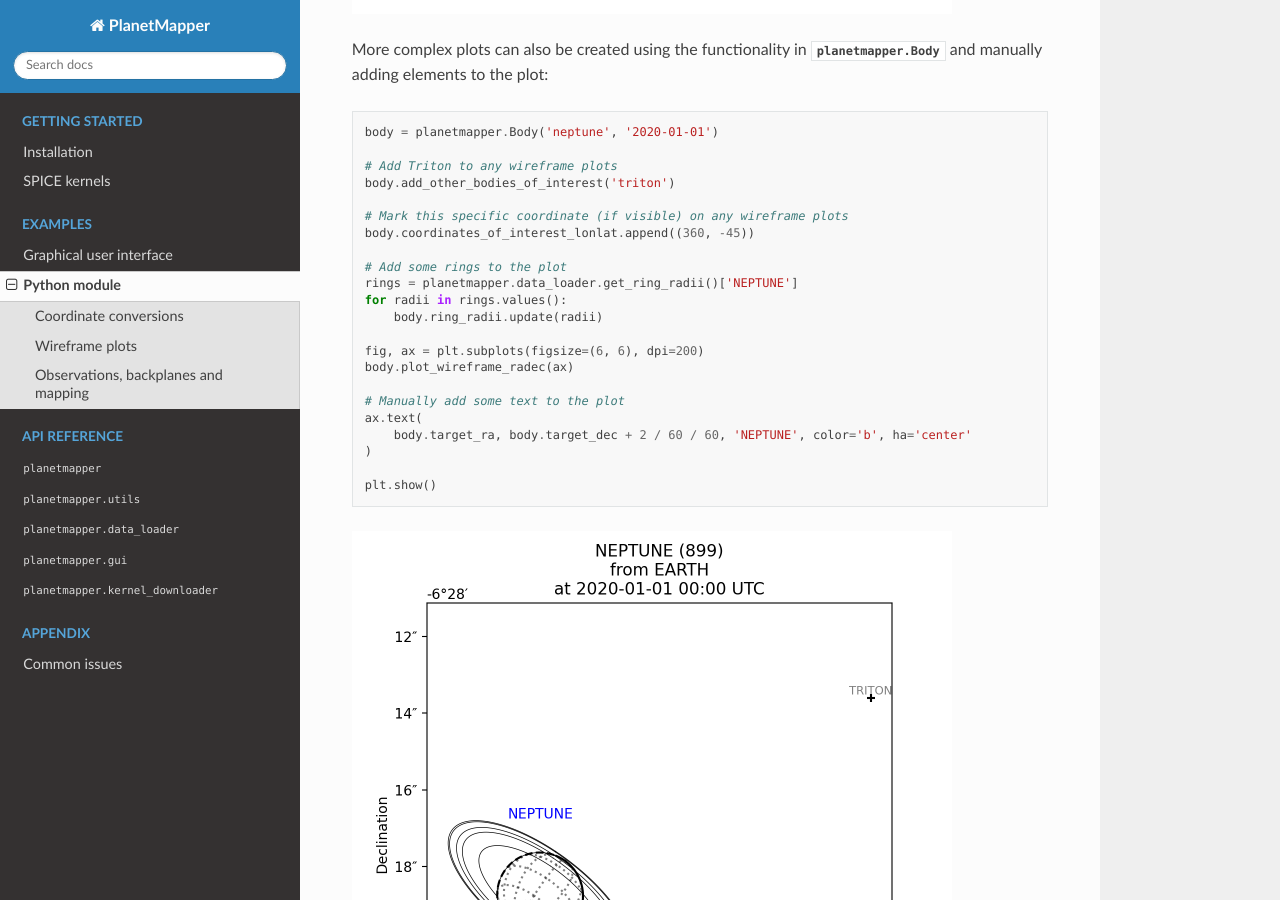
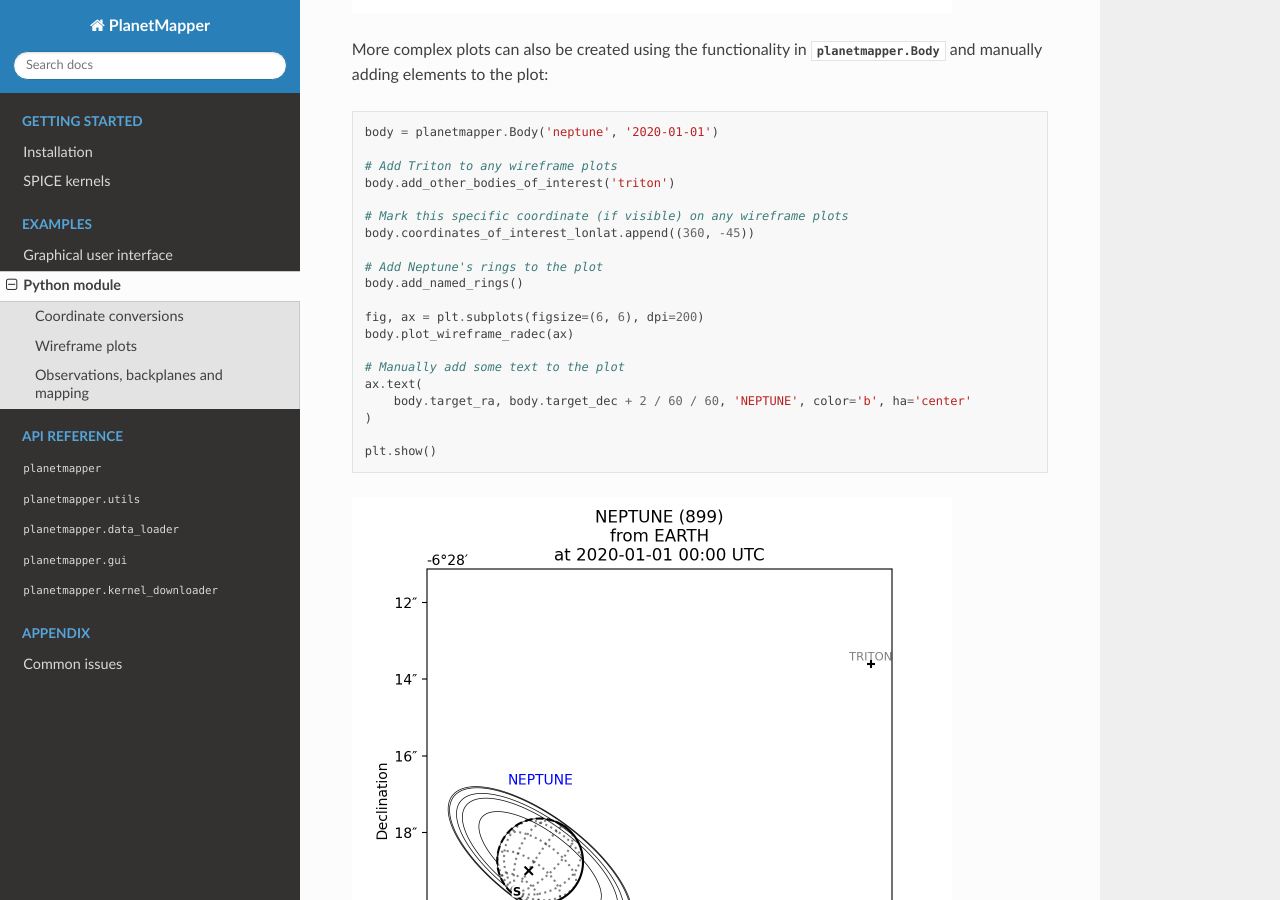
Before and after one commit to ortk95/planetmapper, a Sphinx documentation site: the page built from docs/general_python_api.rst, in a window 1280 px wide and 900 px high, scrolled down 1710 px. Built offline with Sphinx 7.4.7 and the Read the Docs theme 2.0.0, drawn with Linux system fonts in a browser that asks for light colours; the version number could not be read and is left out.

Commit message:
Documentation

```diff
--- a/docs/general_python_api.rst
+++ b/docs/general_python_api.rst
@@ -62,10 +62,8 @@ More complex plots can also be created using the functionality in :class:`planet
     # Mark this specific coordinate (if visible) on any wireframe plots
     body.coordinates_of_interest_lonlat.append((360, -45))
 
-    # Add some rings to the plot
-    rings = planetmapper.data_loader.get_ring_radii()['NEPTUNE']
-    for radii in rings.values():
-        body.ring_radii.update(radii)
+    # Add Neptune's rings to the plot
+    body.add_named_rings()
 
     fig, ax = plt.subplots(figsize=(6, 6), dpi=200)
     body.plot_wireframe_radec(ax)
```
Also changed, not shown: 1 other file.
